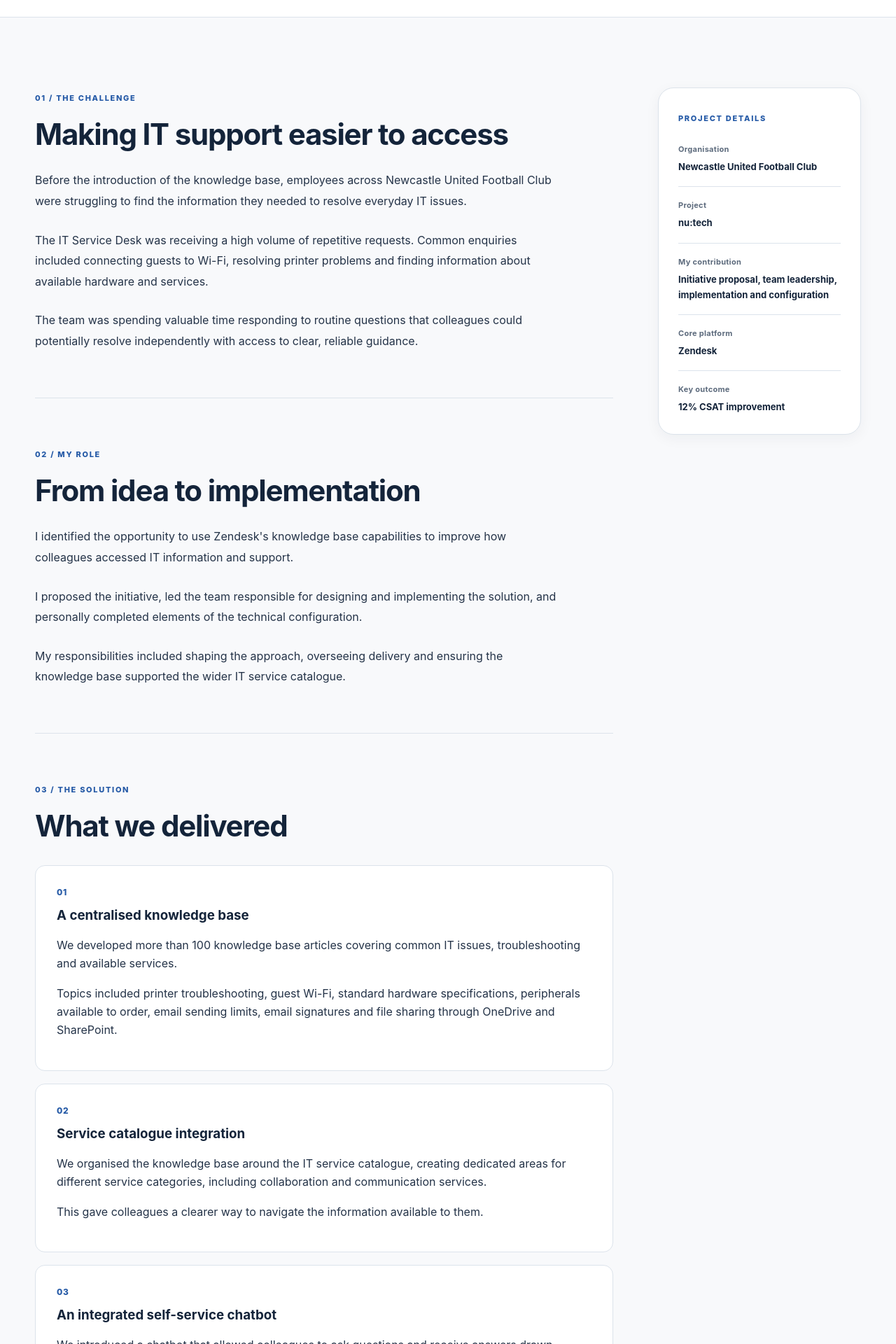
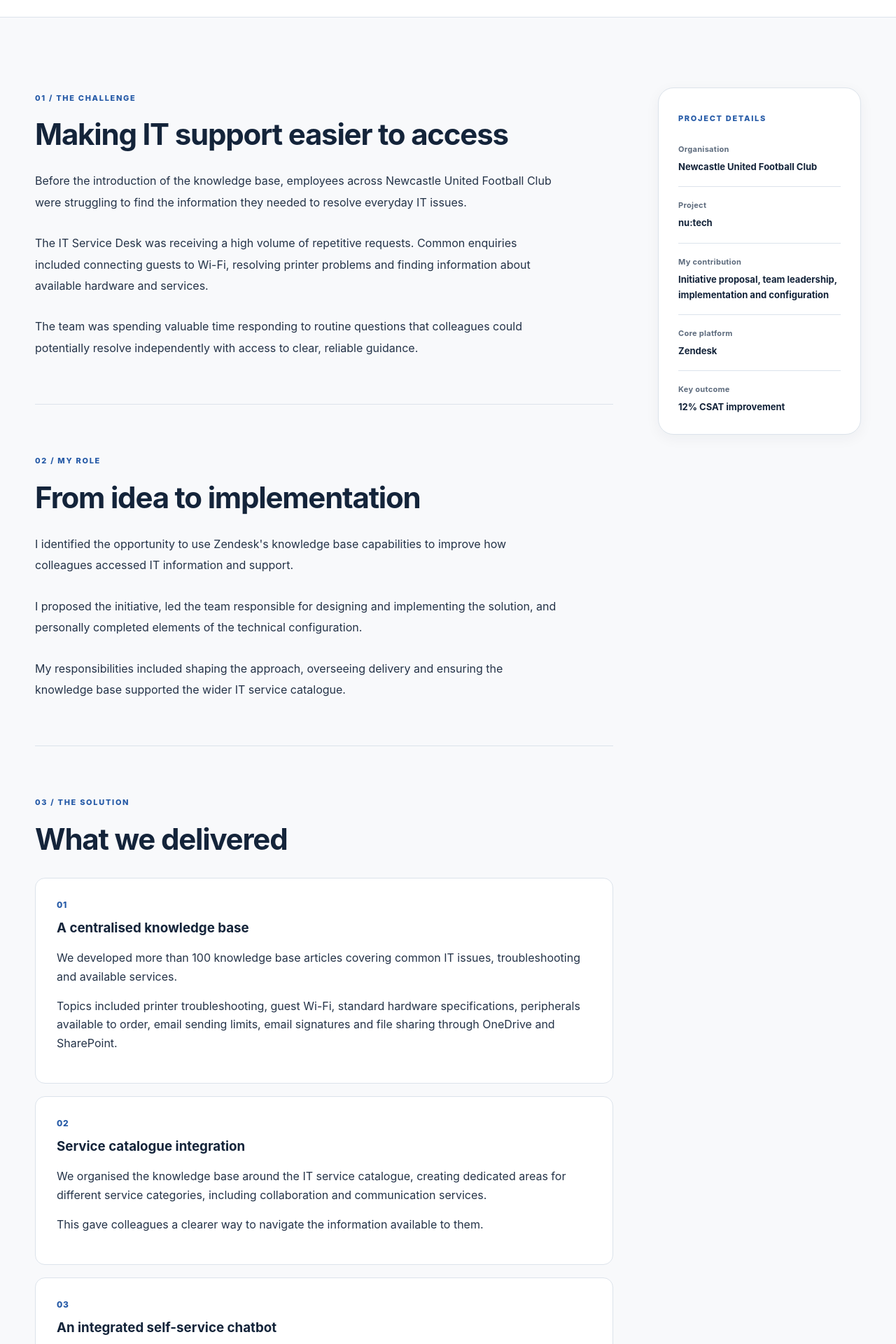
Before and after one commit to manderson90-sudo/Manderson-sandbox, a Jekyll site: the page built from projects/nu-tech/index.html, in a window 1280 px wide. Shown: the part 782-2702 px from the top of the page at 70% size. Built offline with Jekyll 4.4.1, drawn with Linux system fonts in a browser that asks for light colours.

Commit message:
Update styles.css

```diff
--- a/assets/css/styles.css
+++ b/assets/css/styles.css
@@ -3041,3 +3041,47 @@ h4 {
   }
 
 }
+/* ==========================================================
+   CASE STUDY: CONTENT SPACING IMPROVEMENTS
+   ========================================================== */
+
+/* Add breathing room after groups of cards */
+
+.case-study-brand-grid {
+  margin-top: 32px;
+  margin-bottom: 42px;
+}
+
+/* Improve spacing between cards */
+
+.case-study-brand-grid {
+  gap: 18px;
+}
+
+/* Give paragraphs following cards more space */
+
+.case-study-brand-grid + p {
+  margin-top: 32px;
+}
+
+/* Improve paragraph readability */
+
+.case-study-section > p {
+  line-height: 1.9;
+  margin-bottom: 28px;
+}
+
+/* Mobile adjustments */
+
+@media (max-width: 760px) {
+
+  .case-study-brand-grid {
+    gap: 16px;
+    margin-bottom: 36px;
+  }
+
+  .case-study-brand-grid + p {
+    margin-top: 28px;
+  }
+
+}
```
